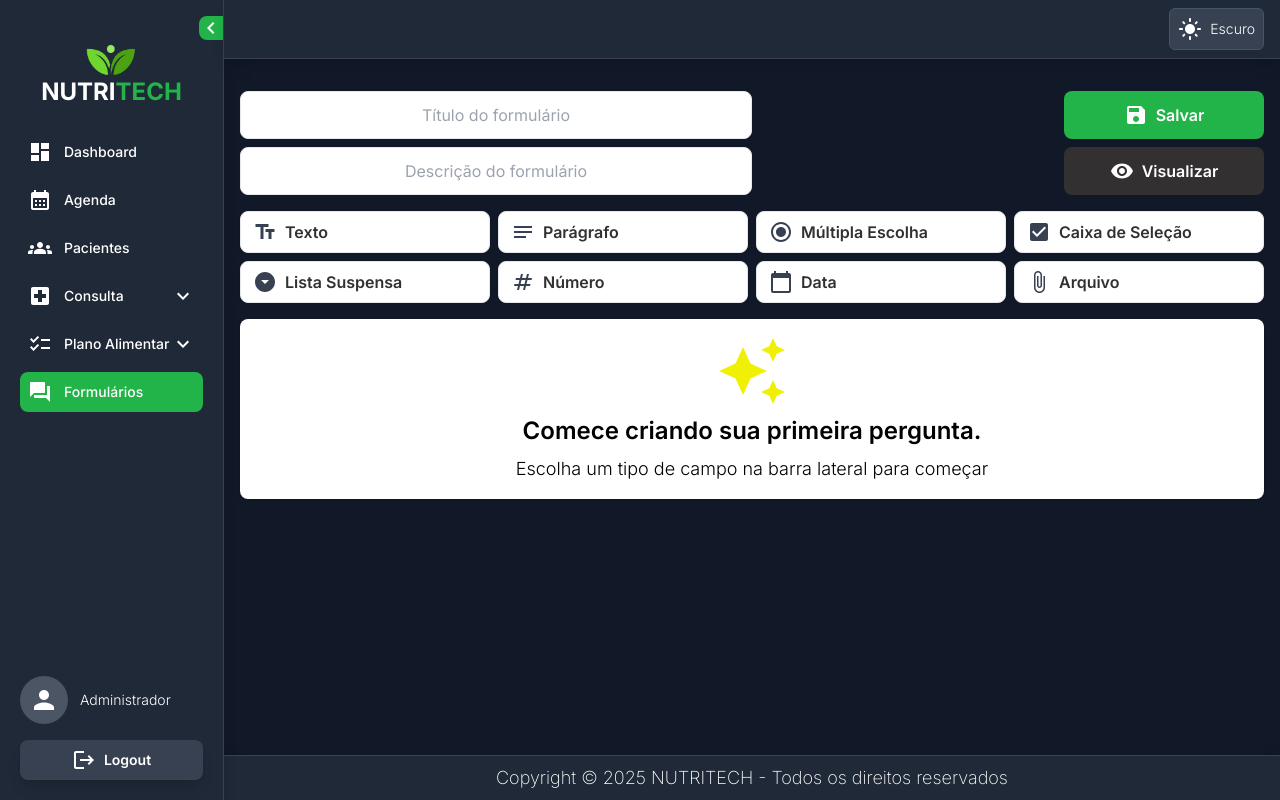
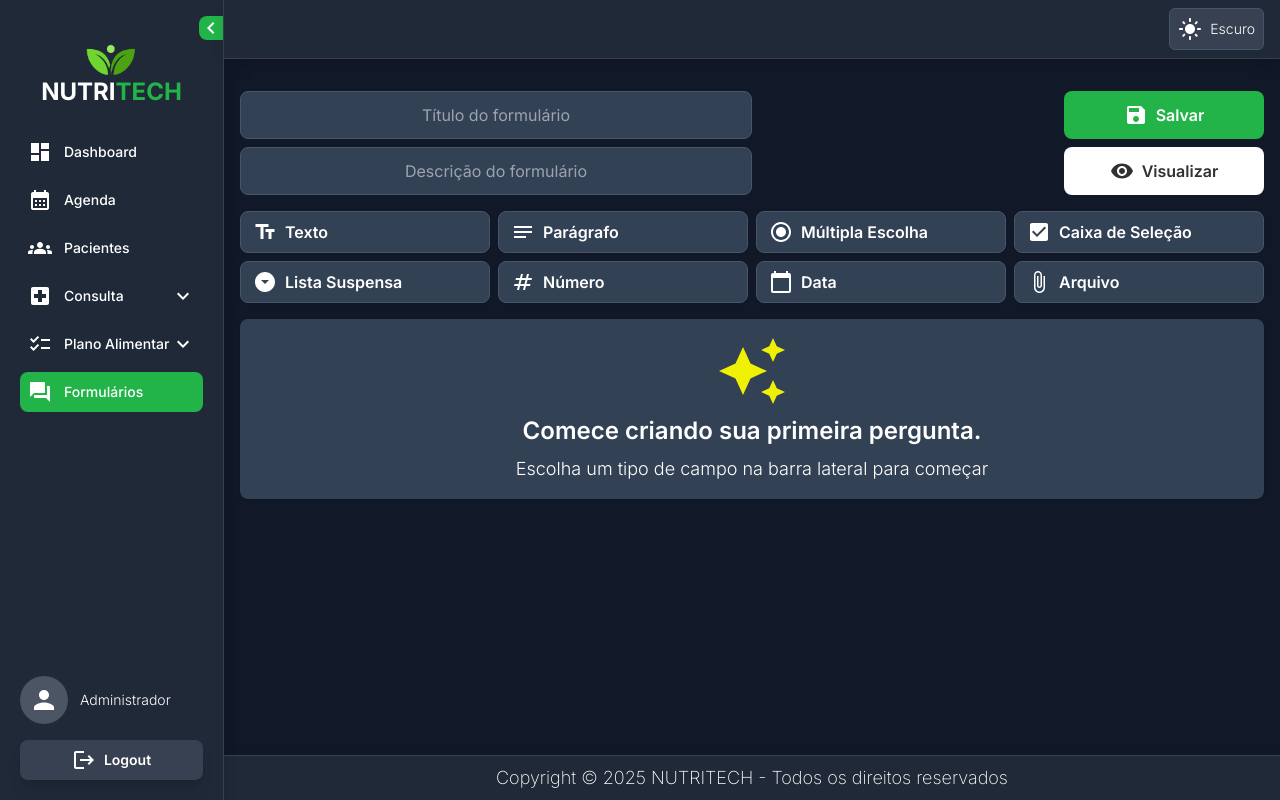
Before and after one commit to Upping-Health/front-web, a Next.js app: page /forms/create in a window 1280 px wide. Built offline with nearby package versions, Linux system fonts and the light colour scheme.

Commit message:
feat: implementando tema escuro

```diff
--- a/src/components/customForms/cardForms/index.tsx
+++ b/src/components/customForms/cardForms/index.tsx
@@ -5,14 +5,14 @@ interface ICustomForm {}
 
 const CardForm = ({}: ICustomForm) => {
   return (
-    <div className="flex flex-col items-center justify-center text-2xl rounded-xl gap-2 py-4 bg-white p-4 text-center shadow">
+    <div className="flex flex-col items-center justify-center text-2xl rounded-xl gap-2 py-4 bg-white p-4 text-center shadow dark:bg-slate-700 dark:border-slate-600">
 
       <AutoAwesomeIcon style={{fontSize: 72, color: colors.newYellow}}/>
 
 
-      <p className='font-semibold'>Comece criando sua primeira pergunta.</p>
+      <p className='font-semibold dark:text-white'>Comece criando sua primeira pergunta.</p>
 
-      <p className='text-lg font-light'>Escolha um tipo de campo na barra lateral para começar</p>
+      <p className='text-lg font-light dark:text-white'>Escolha um tipo de campo na barra lateral para começar</p>
 
     </div>
   )
--- a/src/components/customForms/header/index.tsx
+++ b/src/components/customForms/header/index.tsx
@@ -26,7 +26,7 @@ const InputHeader = ({ label, placeholder, onChange, id, value }: any) => {
       value={value}
       onChange={onChange}
       type={'text'}
-      className={`text-black text-center  bg-white border border-solid outline-none border-gray  rounded-xl p-2 flex items-center justify-between w-[50%]`}
+      className={`text-black dark:text-white text-center  bg-white border border-solid outline-none border-gray  rounded-xl p-2 flex items-center justify-between w-[50%] dark:bg-slate-700 dark:border-slate-600`}
       placeholder={placeholder}
     />
   )
@@ -76,7 +76,7 @@ const HeaderFormMenu = ({}: ICustomFormMenu) => {
           onClick={() => {}}
           title="Visualizar"
           type="button"
-          styles="w-[200px]"
+          styles="w-[200px] dark:bg-white dark:text-black"
           icon={<VisibilityIcon />}
         />
       </div>
--- a/src/components/customForms/index.tsx
+++ b/src/components/customForms/index.tsx
@@ -97,11 +97,6 @@ const CustomForms = () => {
     setQuestions((prev) => prev.filter((_, i) => i !== index))
   }, [])
 
-  useEffect(() => {
-    console.log(questions)
-  }, [questions])
-  console.log(questions)
-
   return (
     <div className="flex flex-col h-full items-center mt-4">
       <div className="flex flex-col gap-4 w-full max-w-5xl">
--- a/src/components/customForms/menu/index.tsx
+++ b/src/components/customForms/menu/index.tsx
@@ -17,10 +17,10 @@ const ButtonFormMenu = ({ label, icon: Icon, onClick }: any) => {
   return (
     <button
       onClick={onClick}
-      className="py-2 px-3 rounded-xl border flex items-center gap-2 bg-white flex-shrink-0 transition-all duration-200 ease-in-out hover:bg-gray-100 active:scale-95 shadow-sm hover:shadow-md"
+      className="py-2 px-3 rounded-xl border flex items-center gap-2 bg-white flex-shrink-0 transition-all duration-200 ease-in-out hover:bg-gray-100 active:scale-95 shadow-sm hover:shadow-md dark:bg-slate-700 dark:border-slate-600"
     >
-      {Icon && <Icon className="text-base text-gray-700" />}
-      <p className="text-black font-semibold text-base">{label}</p>
+      {Icon && <Icon className="text-base text-gray-700 dark:text-white" />}
+      <p className="text-black font-semibold text-base dark:text-white">{label}</p>
     </button>
   )
 }
```
